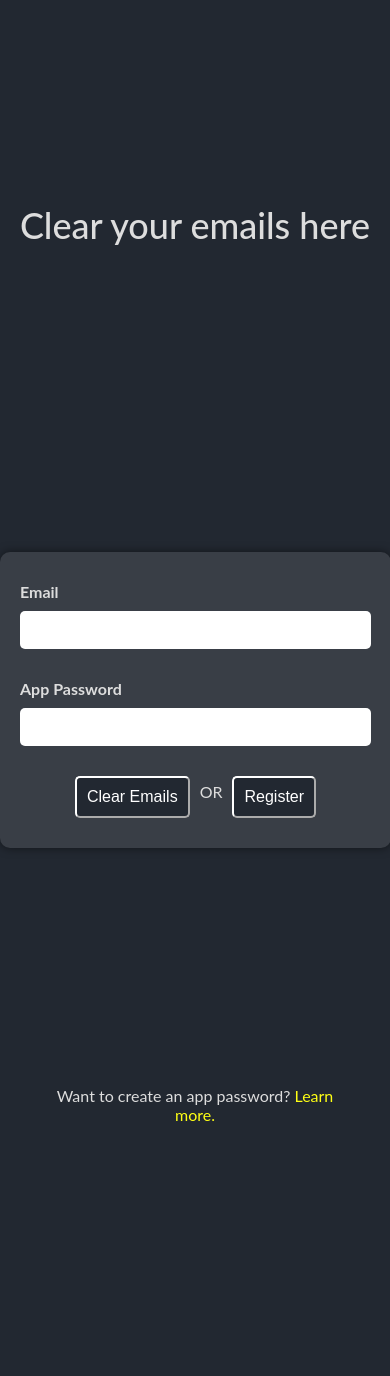
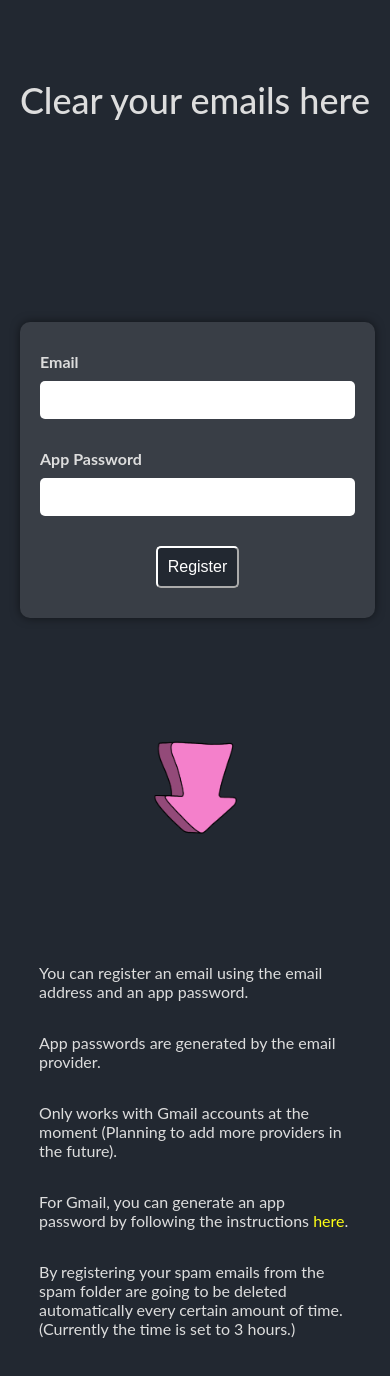
Before and after one commit to Bicheka/email-cleaner-frontend, a React (Vite) app: page / in a window 390 px wide. Shown: the top 1376 px of the page. Before the commit the page ends 1260 px from the top, so only its background shows below. Built offline with nearby package versions, Linux system fonts and the light colour scheme.

Commit message:
added content info about the app, removed the clear option added an arrow gif

```diff
--- a/src/App.jsx
+++ b/src/App.jsx
@@ -3,13 +3,17 @@ import './css/App.css'
 import './components/Header.jsx'
 import Form from './components/Form.jsx'
 import Footer from './components/Footer.jsx'
+import Arrow from './components/Arrow.jsx'
 function App() {
 
   return (
     <div className="App">
       <Header />
+
       <Form />
+      <Arrow />
       <Footer />
+
     </div>
   )
 }
--- /dev/null
+++ b/src/components/Arrow.jsx
@@ -0,0 +1,11 @@
+import "../css/Arrow.css";
+
+const Arrow = () => {
+    return (
+        <div className="arrow">
+            <img className="success-icon" src="/public/arrow.gif" alt="Success" />
+        </div>
+    )
+}
+
+export default Arrow;
--- a/src/components/Footer.jsx
+++ b/src/components/Footer.jsx
@@ -3,7 +3,11 @@ import '../css/Footer.css'
 const Footer = () =>{
     return (
         <div className='footer'>
-            <p>Want to create an app password? <a href="https://myaccount.google.com/apppasswords?utm_source=google-account&utm_medium=myaccountsecurity&utm_campaign=tsv-settings&rapt=AEjHL4OG1XrP8DP-BHNzqhEWXPAGmqaSrGOxCamaAVMVSAdXKBBVcJKLSgG6jeNC7-jEoHK3SOpRnJZN4TuNV8m_36VDmPGD5w" target="_blank" rel="noreferrer">Learn more.</a></p>
+            <p>You can register an email using the email address and an app password.</p>
+            <p>App passwords are generated by the email provider.</p>
+            <p>Only works with Gmail accounts at the moment (Planning to add more providers in the future).</p>
+            <p>For Gmail, you can generate an app password by following the instructions <a href="https://support.google.com/accounts/answer/185833?hl=en" target="_blank" rel="noreferrer">here</a>.</p>
+            <p>By registering your spam emails from the spam folder are going to be deleted automatically every certain amount of time. (Currently the time is set to 3 hours.)</p>
         </div>
     )
 }
--- a/src/components/Form.jsx
+++ b/src/components/Form.jsx
@@ -20,8 +20,6 @@ const Form = () => {
     const [loading, setLoading] = useState(true);
     const [response, setResponse] = useState(null);
     const [error, setError] = useState(""); // Added error state
-
-    const [buttonClicked, setButtonClicked] = useState(""); // Added buttonClicked state
 
 
     const sendRequest= async (address) => {
@@ -61,19 +59,12 @@ const Form = () => {
         }
     }
 
-    const handleClear = async (e) => {
-        e.preventDefault();
 
-        setButtonClicked("clear");
-        sendRequest("clear");
-
-    }
 
     const handleRegister = async (e) => {
 
         e.preventDefault();
 
-        setButtonClicked("register");
         sendRequest("register");
 
     }
@@ -119,8 +110,6 @@ const Form = () => {
                         />
                     </div>
                     <div className="buttons">
-                        <button onClick={handleClear}>Clear Emails</button>
-                        <p>OR</p>
                         <button onClick={handleRegister}>Register</button>
                     </div>
                 </form>
@@ -132,26 +121,11 @@ const Form = () => {
                     {formSubmissionStatus === "success" ? (
                         // Render the Loading component within this block
                         <div>
-                            {
-                                buttonClicked === "clear" ? (
-                                    <div>
-                                        <h2>Success!</h2>
-                                        <img className="success-icon" src={sucessIcon} alt="Success" />
-                                        <p>{message}.</p>
+                            <h2>Success!</h2>
+                            <img className="success-icon" src={sucessIcon} alt="Success" />
+                            <p>{message}</p>
 
-                                        <button className="try-again-button" onClick={() => handleReset()}>Again?</button>
-                                    </div>
-                                ) : (
-                                    <div>
-                                        <h2>Success!</h2>
-                                        <img className="success-icon" src={sucessIcon} alt="Success" />
-                                        <p>You were succefully registered and your emails will be deleted every 3 hours</p>
-
-                                        <button className="try-again-button" onClick={() => handleReset()}>Register More</button>
-                                    </div>
-                                )
-                            }
-
+                            <button className="try-again-button" onClick={() => handleReset()}>Register More</button>
                         </div>
 
                     ) : formSubmissionStatus === "error" ? (
--- /dev/null
+++ b/src/css/Arrow.css
@@ -0,0 +1,9 @@
+.arrow{
+    /* turn 90 degrees to the right */
+    transform: rotate(90deg);
+    width: fit-content;
+    margin: 0 auto;
+}
+.arrow img{
+    width: 100px;
+}
--- a/src/css/Footer.css
+++ b/src/css/Footer.css
@@ -1,7 +1,7 @@
 .footer{
     display: flex;
     flex-direction: column;
-    align-items: center;
+    align-items: left;
     justify-content: center;
     margin: 100px auto;
     width: 80%;
@@ -9,6 +9,3 @@
     padding: 20px;
     border-radius: 5px;
 }
-.footer p{
-    text-align: center;
-}
--- a/src/css/Form.css
+++ b/src/css/Form.css
@@ -30,14 +30,6 @@ form input{
     display: block;
     width: calc(100% - 20px);
     font-size: 16px;
-
-}
-
-form .buttons{
-    display: flex;
-    flex-direction: row;
-    justify-content:center;
-    width: 100%;
 
 }
 
@@ -99,3 +91,13 @@ option{
 .error-icon{
     width: 50px;
 }
+
+/* on mobiles */
+@media screen and (max-width: 600px) {
+    .form-container{
+        max-width: 90%;
+        margin: auto;
+        padding: 20px;
+    }
+
+}
--- a/src/css/Header.css
+++ b/src/css/Header.css
@@ -16,6 +16,9 @@
 }
 
 @media screen and (max-width: 600px) {
+    .header{
+        height: 200px;
+    }
     .header h1 {
         font-size: 36px;
         margin: 0;
```
Also changed, not shown: public/arrow.gif (added).
